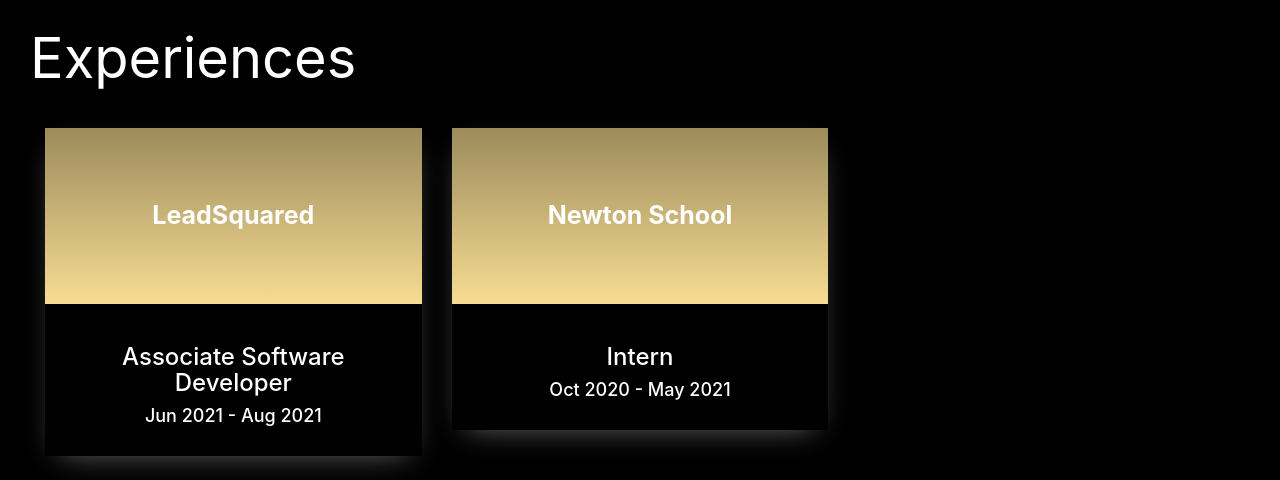
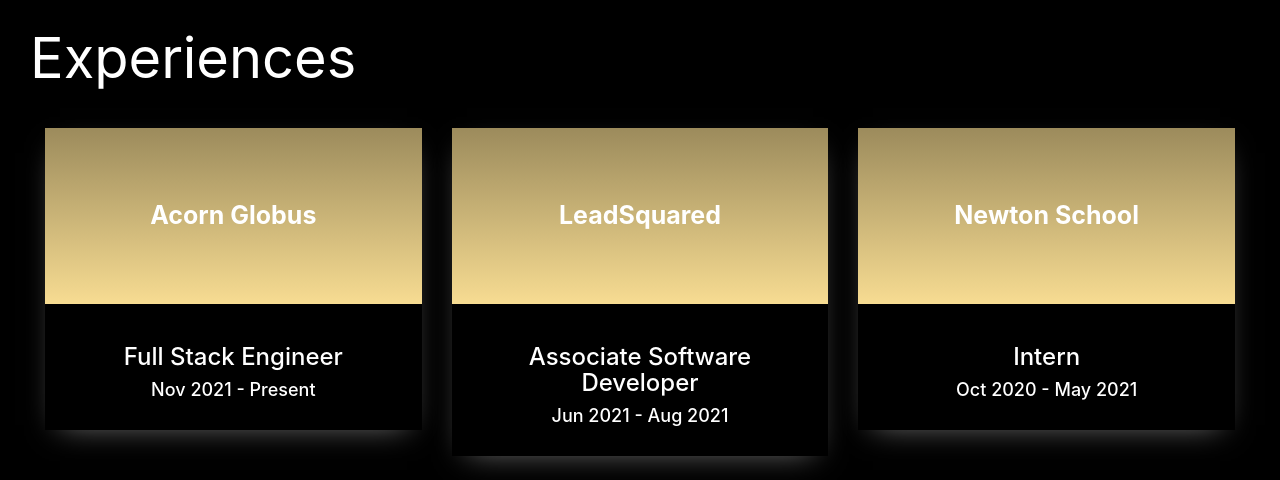
Before and after one commit to yaswanth-git/portfolio, a React (Create React App) app: page / in a window 1280 px wide. Shown: the part 1920-2400 px from the top of the page. Built offline with nearby package versions, Linux system fonts and the light colour scheme.

Commit message:
updated the experiences

```diff
--- a/src/components/experiences.js
+++ b/src/components/experiences.js
@@ -3,6 +3,11 @@
 import Fade from "react-reveal/Fade";
 function Experience({ darkMode }) {
   const experience = [
+    {
+      heading: "Acorn Globus",
+      desc: "Full Stack Engineer",
+      period: "Nov 2021 - Present",
+    },
     {
       heading: "LeadSquared",
       desc: "Associate Software Developer",
```
